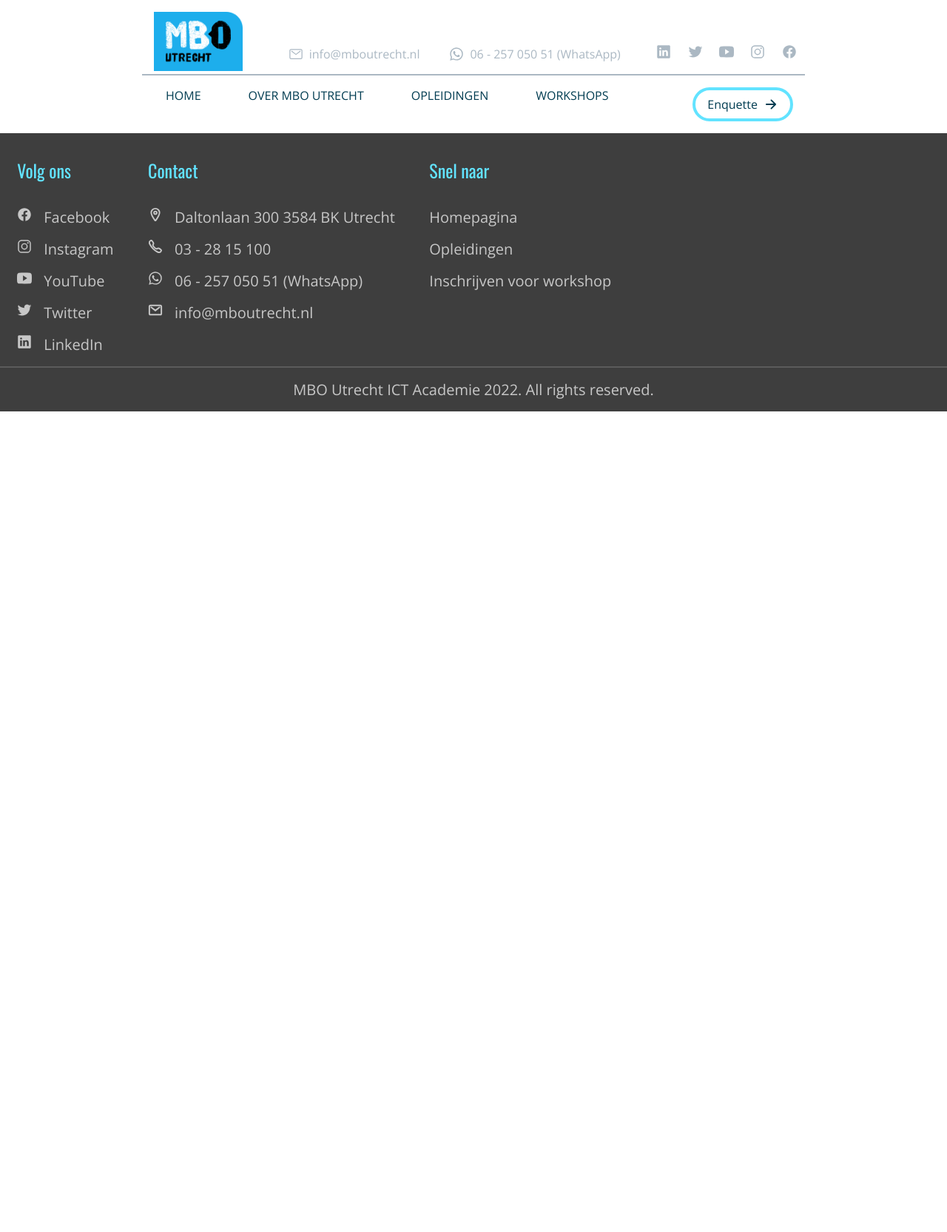
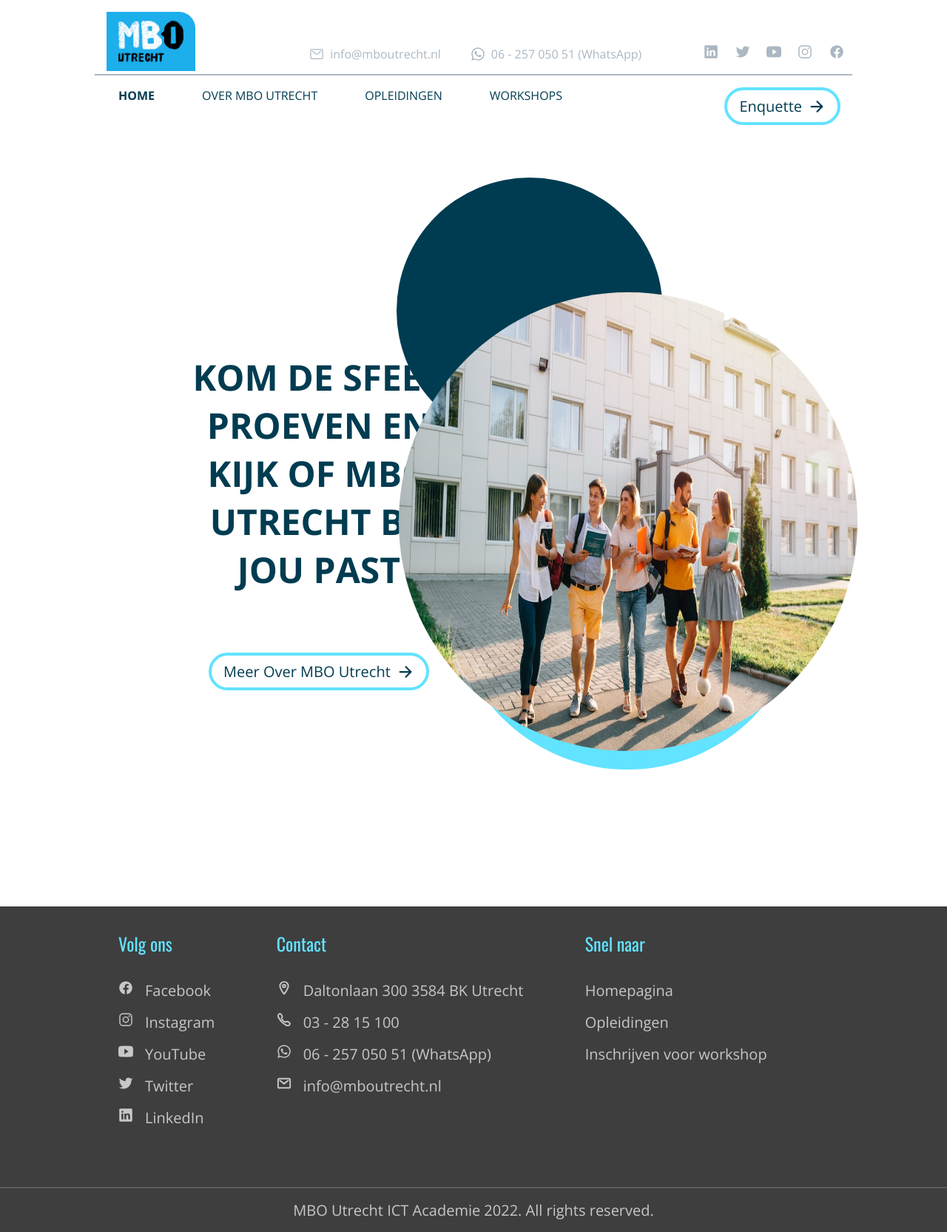
Before and after one commit to TessJ29/CDT-opendag, a PHP site: page / in a window 1280 px wide. Shown: the whole page at 74% size. Before the commit the page ends 556 px from the top, so only its background shows below. Run offline with PHP 8.4, Linux system fonts and the light colour scheme.

Commit message:
Mixins, variables added

```diff
--- a/index.php
+++ b/index.php
@@ -10,13 +10,20 @@
         <link rel="stylesheet" href="./scss/main.css">
     </head>
     <body>
+
         <!-- Navigation bar -->
+
         <header>
             <nav>
                 <div class="top__navbar">
                     <ul class="navbar__logo">
                         <li><img src="./img/mbologo.png" alt=""></li>
                     </ul>
+                    <div class="navbar__toggle" id="mobile-menu">
+                            <span class="bar"></span>
+                            <span class="bar"></span>
+                            <span class="bar"></span>
+                    </div>
                     <ul class="navbar__contact--links">
                         <li>
                             <ion-icon name="mail-outline"></ion-icon>
@@ -48,16 +55,16 @@
                 <div class="bottom__navbar">
                     <ul>
                         <li>
-                            <a href="">HOME</a>
+                            <a class="active" href="./index.php">HOME</a>
                         </li>
                         <li>
-                            <a href="">OVER MBO UTRECHT</a>
+                            <a href="./about.php">OVER MBO UTRECHT</a>
                         </li>
                         <li>
-                            <a href="">OPLEIDINGEN</a>
+                            <a href="./course.php">OPLEIDINGEN</a>
                         </li>
                         <li>
-                            <a href="">WORKSHOPS</a>
+                            <a href="./workshop.php">WORKSHOPS</a>
                         </li>
                     </ul>
                     <button>
@@ -68,9 +75,32 @@
             </nav>
         </header>
 
+        <!-- Content -->
+
+        <section class="landing__section">
+            <div class="intro">
+                <div>
+                    <h1>KOM DE SFEER PROEVEN EN KIJK OF MBO UTRECHT BIJ JOU PAST</h1>
+                    <button>
+                        <a href="./about.php">Meer Over MBO Utrecht</a>
+                        <ion-icon name="arrow-forward-outline"></ion-icon>
+                    </button>
+                </div>
+                <div>
+                    <div class="circle-1"></div>
+                    <div class="circle-2"></div>
+                    <div>
+                        <img src="./img/group_of_students.png" alt="">
+                    </div>
+                </div>
+            </div>
+            <!-- <img src="./img/mbologo.png" alt=""> -->
+        </section>
 
         <!-- Footer -->
+
         <footer>
+            <div class="footer__top--container">
                 <div class="footer__top">
                     <div>
                         <h3>Volg ons</h3>
@@ -122,18 +152,18 @@
                         <h3>Snel naar</h3>
                         <ul>
                             <li>
-                            <p>Homepagina</p>
+                                <p><a href="">Homepagina</a></p>
                             </li>
                             <li>
-                            <p>Opleidingen</p>
+                                <p><a href="">Opleidingen</a></p>
                             </li>
                             <li>
-                            <p>Inschrijven voor workshop</p>
+                                <p><a href="">Inschrijven voor workshop</a></p>
                             </li>
                         </ul>
                     </div>
                     <div>
-
+                    </div>
                 </div>
             </div>
             <div class="footer__bottom">
@@ -141,6 +171,7 @@
             </div>
         </footer>
         <!-- Javascripts -->
+        <script src="./js/script.js"></script>
         <!-- Icon Javascripts -->
         <script type="module" src="https://unpkg.com/ionicons@5.5.2/dist/ionicons/ionicons.esm.js"></script>
         <script nomodule src="https://unpkg.com/ionicons@5.5.2/dist/ionicons/ionicons.js"></script>
--- a/scss/abstracts/_mixins.scss
+++ b/scss/abstracts/_mixins.scss
@@ -1,5 +1,3 @@
-// @import './variables';
-
 //* With this mixin all of the display flex attributes can be used in 1 line istead of 4/5
 @mixin displayPosition($direction: normal, $j-content: normal, $align-i: normal){
     display: flex;
@@ -22,3 +20,12 @@
     font-size: $size;
     color: $color;
 }
+
+//* This mixin is meant for the background circles.
+@mixin CircleStyling($color: black, $width: 0px, $height: 0px){
+    position: absolute;
+    border-radius: 50rem;
+    background-color: $color;
+    width: $width;
+    height: $width;
+}
--- a/scss/components/_buttons.scss
+++ b/scss/components/_buttons.scss
@@ -9,11 +9,11 @@
 
     a{
         padding: 0rem 0rem 0rem 0.5rem;
-        @include TextStyling($family: $open-sans, $size: 16px, $weight: 400, $color: $DarkBlue);
+        @include TextStyling($family: $open-sans, $size: 20px, $weight: 400, $color: $DarkBlue);
     }
     ion-icon{
         padding:0rem 0.5rem;
-        @include IconStyling($size:20px, $color: $DarkBlue);
+        @include IconStyling($size:24px, $color: $DarkBlue);
     }
 }
 
--- a/scss/layout/_footer.scss
+++ b/scss/layout/_footer.scss
@@ -7,10 +7,13 @@
 footer{
     background-color: $DarkGrey;
     width: 100%;
+    div.footer__top--container{
+        @include displayPosition($direction: row, $j-content: center);
         div.footer__top{
-        @include displayPosition($direction: row, $j-content: space-around);
-        width: 70%;
+            @include displayPosition($direction: row, $j-content: space-between);
+            width: 75%;
             div{
+                margin-bottom: 4rem;
                 h3{
                     @include TextStyling($family: $oswald, $size: 24px, $weight: 400, $color: $LightBlue);
                     padding: 2rem 0rem 2rem 0rem;
@@ -25,7 +28,12 @@ footer{
                         }
                         p{
                             @include TextStyling($family: $open-sans, $size: 20px, $weight: 400, $color: $Silver);
+                            cursor: pointer;
                             padding: 0rem 0rem 1rem 0rem;
+                            a{
+                                @include TextStyling($family: $open-sans, $size: 20px, $weight: 400, $color: $Silver);
+                            }
+                        }
                     }
                 }
             }
--- a/scss/layout/_navigation.scss
+++ b/scss/layout/_navigation.scss
@@ -14,7 +14,7 @@ header{
     width:100%;
     nav{
         @include displayPosition($direction: column);
-        width: 70%;
+        width: 80%;
         div.top__navbar{
             @include displayPosition($direction: row, $j-content: space-between, $align-i: flex-end);
             padding: 1rem 0rem 0rem 0rem;
@@ -70,6 +70,9 @@ header{
                     list-style-type: none;
                     a{
                         @include TextStyling($family: $open-sans, $size: 16px, $weight: 400, $color: $DarkBlue);
+                        &.active{
+                            @include TextStyling($family: $open-sans, $size: 16px, $weight: 700, $color: $DarkBlue);
+                        }
                     }
                 }
             }
@@ -80,3 +83,25 @@ header{
         }
     }
 }
+
+@media only screen and(max-width:1090) {
+
+
+
+    div#mobile-menu{
+        position: absolute;
+        top: 20%;
+        right: 5%;
+        transform: translate(5%, 20%);
+    }
+    div#mobile-menu.is-active span.bar:nth-child(1){
+        transform: translateY(8px) rotate(45deg);
+    }
+    div#mobile-menu.is-active span.bar:nth-child(2){
+        opacity: 0;
+    }
+    div#mobile-menu.is-active span.bar:nth-child(3){
+        transform: translateY(-8px) rotate(-45deg);
+    }
+
+}
--- a/scss/main.css
+++ b/scss/main.css
@@ -18,7 +18,7 @@ header nav {
   flex-direction: column;
   justify-content: normal;
   align-items: normal;
-  width: 70%;
+  width: 80%;
 }
 header nav div.top__navbar {
   display: flex;
@@ -105,6 +105,13 @@ header nav div.bottom__navbar ul li a {
   font-weight: 400;
   color: #003C51;
 }
+header nav div.bottom__navbar ul li a.active {
+  text-decoration: none;
+  font-family: "Open Sans", sans-serif;
+  font-size: 16px;
+  font-weight: 700;
+  color: #003C51;
+}
 header nav div.bottom__navbar button {
   display: flex;
   flex-direction: normal;
@@ -120,28 +127,54 @@ header nav div.bottom__navbar button a {
   padding: 0rem 0rem 0rem 0.5rem;
   text-decoration: none;
   font-family: "Open Sans", sans-serif;
-  font-size: 16px;
+  font-size: 20px;
   font-weight: 400;
   color: #003C51;
 }
 header nav div.bottom__navbar button ion-icon {
   padding: 0rem 0.5rem;
-  font-size: 20px;
+  font-size: 24px;
   color: #003C51;
 }
 
+@media only screen and (max-width: 1090) {
+  div#mobile-menu {
+    position: absolute;
+    top: 20%;
+    right: 5%;
+    transform: translate(5%, 20%);
+  }
+  div#mobile-menu.is-active span.bar:nth-child(1) {
+    transform: translateY(8px) rotate(45deg);
+  }
+  div#mobile-menu.is-active span.bar:nth-child(2) {
+    opacity: 0;
+  }
+  div#mobile-menu.is-active span.bar:nth-child(3) {
+    transform: translateY(-8px) rotate(-45deg);
+  }
+}
 footer {
   background-color: #3E3E3E;
   width: 100%;
 }
-footer div.footer__top {
+footer div.footer__top--container {
   display: flex;
   flex-direction: row;
-  justify-content: space-around;
+  justify-content: center;
   align-items: normal;
-  width: 70%;
 }
-footer div.footer__top div h3 {
+footer div.footer__top--container div.footer__top {
+  display: flex;
+  flex-direction: row;
+  justify-content: space-between;
+  align-items: normal;
+  width: 75%;
+}
+footer div.footer__top--container div.footer__top div {
+  margin-bottom: 4rem;
+}
+footer div.footer__top--container div.footer__top div h3 {
   text-decoration: none;
   font-family: "Oswald", sans-serif;
   font-size: 24px;
@@ -149,25 +182,33 @@ footer div.footer__top div h3 {
   color: #62E3FF;
   padding: 2rem 0rem 2rem 0rem;
 }
-footer div.footer__top div ul li {
+footer div.footer__top--container div.footer__top div ul li {
   display: flex;
   flex-direction: row;
   justify-content: normal;
   align-items: normal;
 }
-footer div.footer__top div ul li ion-icon {
+footer div.footer__top--container div.footer__top div ul li ion-icon {
   font-size: 20px;
   color: #C7C7C7;
   padding: 0rem 1rem 0rem 0rem;
   --ionicon-stroke-width: 50px;
 }
-footer div.footer__top div ul li p {
+footer div.footer__top--container div.footer__top div ul li p {
   text-decoration: none;
   font-family: "Open Sans", sans-serif;
   font-size: 20px;
   font-weight: 400;
   color: #C7C7C7;
+  cursor: pointer;
   padding: 0rem 0rem 1rem 0rem;
+}
+footer div.footer__top--container div.footer__top div ul li p a {
+  text-decoration: none;
+  font-family: "Open Sans", sans-serif;
+  font-size: 20px;
+  font-weight: 400;
+  color: #C7C7C7;
 }
 footer div.footer__bottom {
   display: flex;
@@ -183,4 +224,88 @@ footer div.footer__bottom p {
   font-size: 20px;
   font-weight: 400;
   color: #C7C7C7;
+}
+
+section.landing__section {
+  display: flex;
+  flex-direction: row;
+  justify-content: center;
+  align-items: normal;
+  height: 65rem;
+  width: 100%;
+}
+section.landing__section div.intro {
+  display: flex;
+  flex-direction: row;
+  justify-content: space-evenly;
+  align-items: center;
+  width: 70%;
+}
+section.landing__section div.intro div {
+  display: flex;
+  flex-direction: column;
+  justify-content: normal;
+  align-items: center;
+  width: 40%;
+  display: flex;
+}
+section.landing__section div.intro div h1 {
+  text-decoration: none;
+  font-family: "Open Sans", sans-serif;
+  font-size: 48px;
+  font-weight: 700;
+  color: #003C51;
+  text-align: center;
+  margin-bottom: 5rem;
+}
+section.landing__section div.intro div button {
+  display: flex;
+  flex-direction: normal;
+  justify-content: normal;
+  align-items: center;
+  margin: 0rem 1rem;
+  background-color: #ffffff;
+  border: solid 4px #62E3FF;
+  border-radius: 5rem;
+  padding: 0.5rem 0.5rem;
+}
+section.landing__section div.intro div button a {
+  padding: 0rem 0rem 0rem 0.5rem;
+  text-decoration: none;
+  font-family: "Open Sans", sans-serif;
+  font-size: 20px;
+  font-weight: 400;
+  color: #003C51;
+}
+section.landing__section div.intro div button ion-icon {
+  padding: 0rem 0.5rem;
+  font-size: 24px;
+  color: #003C51;
+}
+section.landing__section div.intro div {
+  width: 40%;
+}
+section.landing__section div.intro div div.circle-1 {
+  position: absolute;
+  border-radius: 50rem;
+  background-color: #003C51;
+  width: 360px;
+  height: 360px;
+  top: 30%;
+  right: 30%;
+}
+section.landing__section div.intro div img {
+  position: relative;
+  width: 620px;
+  height: 620px;
+  border-radius: 50rem;
+}
+section.landing__section div.intro div div.circle-2 {
+  position: absolute;
+  border-radius: 50rem;
+  background-color: #62E3FF;
+  width: 480px;
+  height: 480px;
+  top: 70%;
+  right: 15%;
 }/*# sourceMappingURL=main.css.map */
--- a/scss/pages/_landing.scss
+++ b/scss/pages/_landing.scss
@@ -0,0 +1,43 @@
+section.landing__section{
+    @include displayPosition($direction: row, $j-content: center);
+    height: 65rem;
+    width: 100%;
+    div.intro{
+        @include displayPosition($direction: row,$j-content: space-evenly, $align-i: center);
+        width: 70%;
+        div{
+            @include displayPosition($direction: column, $align-i: center);
+            width: 40%;
+            display: flex;
+            h1{
+                @include TextStyling($family: $open-sans, $size: 48px, $weight: 700, $color: $DarkBlue);
+                text-align: center;
+                margin-bottom: 5rem;
+            }
+            button{
+                @include Btn__With--border;
+            }
+        }
+        div{
+            width: 40%;
+            div.circle-1{
+                @include CircleStyling($color: $DarkBlue, $width: 360px, $height: 360px);
+                // * Positioning
+                top:30%;
+                right: 30%;
+            }
+            img{
+                position: relative;
+                width: 620px;
+                height: 620px;
+                border-radius: 50rem;
+            }
+            div.circle-2{
+                @include CircleStyling($color: $LightBlue, $width: 480px, $height: 480px);
+                // * Positioning
+                top:70%;
+                right: 15%;
+            }
+        }
+    }
+}
```
Also changed, not shown: js/script.js (+13 -0 lines), workshop.php (+153 -0 lines), img/group_of_students.png (added), 1 other file. Lines whose indentation alone changed are shown as unchanged.
